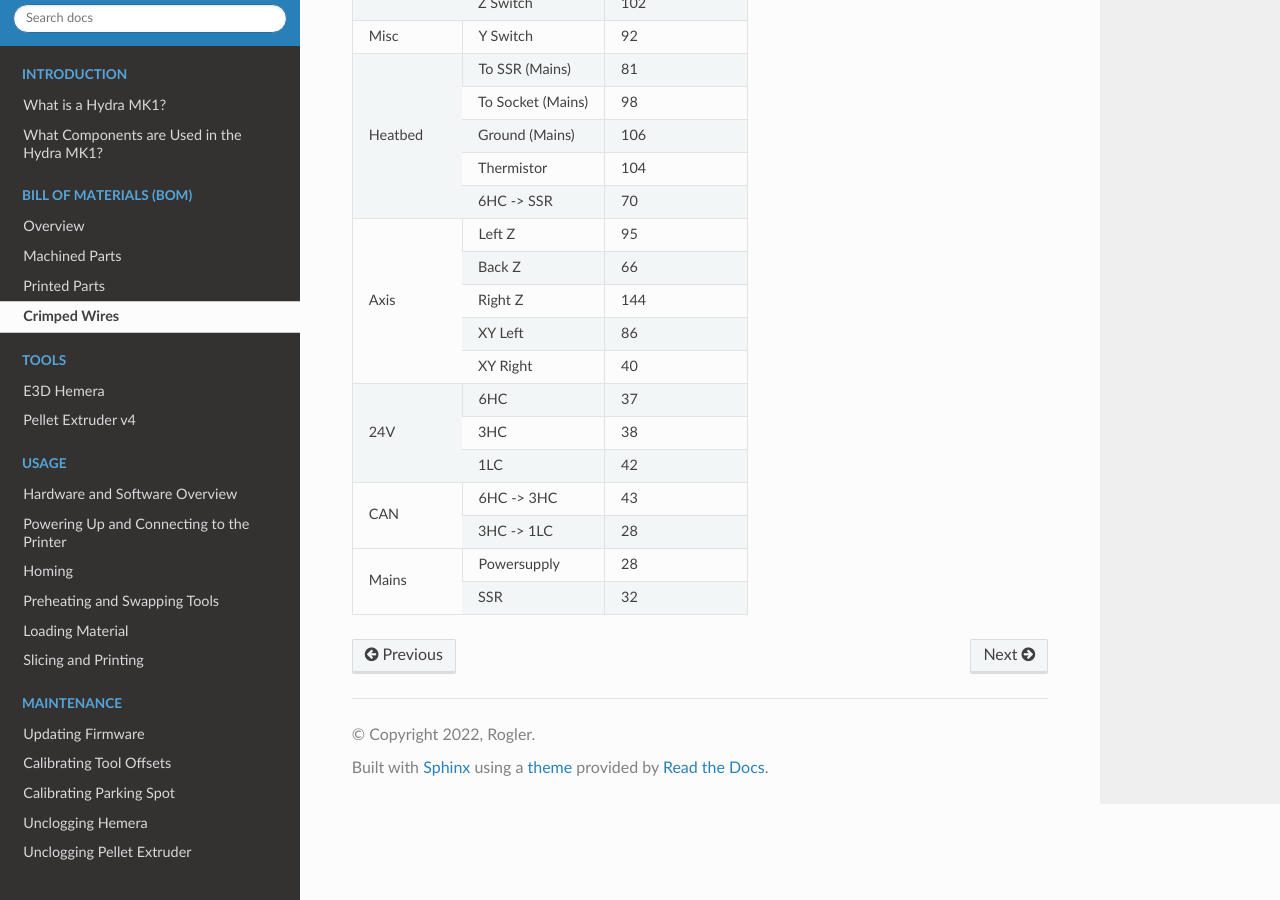
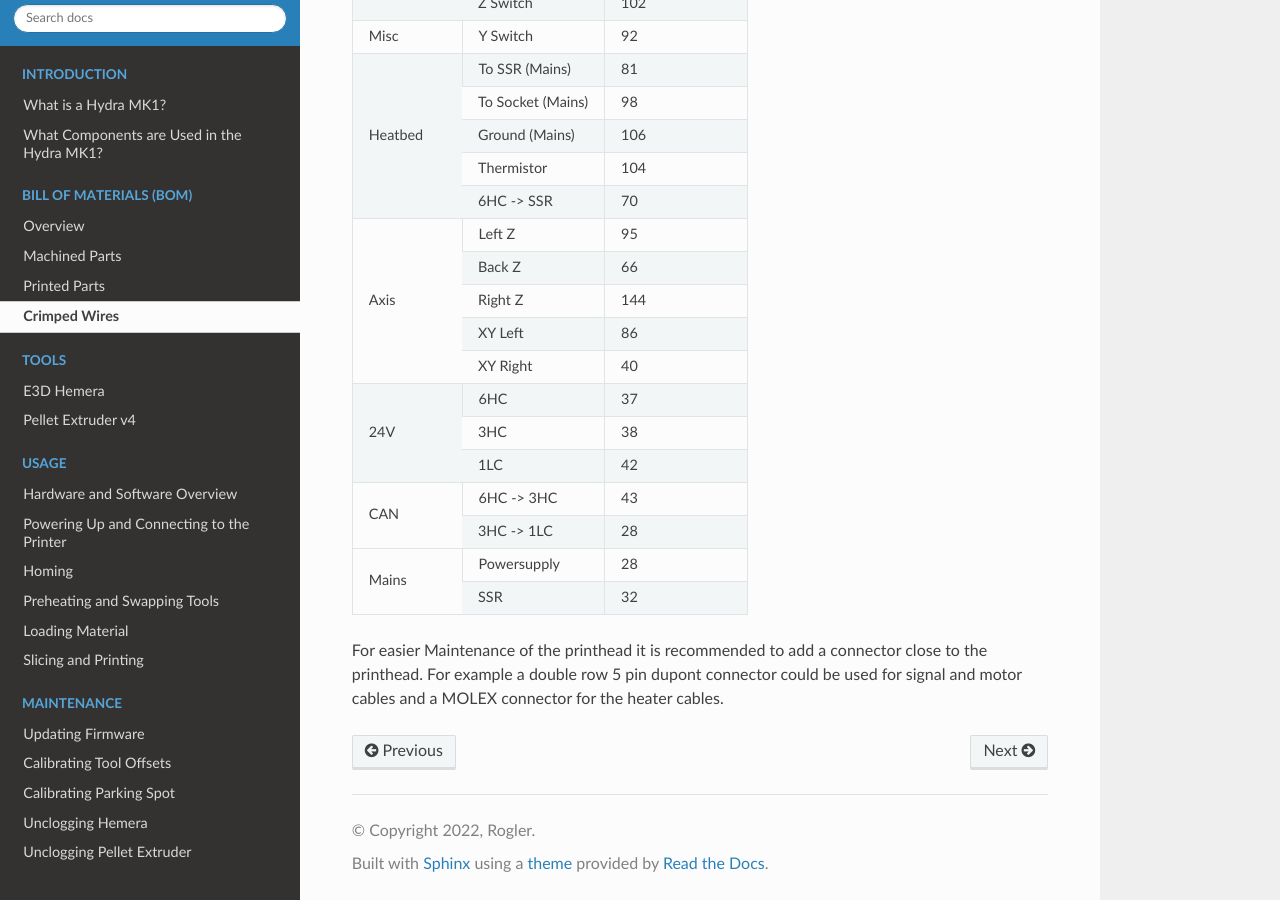
Before and after one commit to srl-ethz/hydra-documentation, a Sphinx documentation site: the page built from docs/source/bom/wires.rst, in a window 1280 px wide and 900 px high, scrolled down 1148 px. Built offline with Sphinx 7.4.7 and the Read the Docs theme 2.0.0, drawn with Linux system fonts in a browser that asks for light colours; pages that are not in the unit, such as notebooks, are missing from menus.

Commit message:
Update wires.rst

```diff
--- a/docs/source/bom/wires.rst
+++ b/docs/source/bom/wires.rst
@@ -92,3 +92,5 @@ Please crimp the following lengths of wires. For reference on how to crimp the c
 +                +-------------------+-------------------+
 | 		 | SSR		     | 32		 |
 +----------------+-------------------+-------------------+
+
+For easier Maintenance of the printhead it is recommended to add a connector close to the printhead. For example a double row 5 pin dupont connector could be used for signal and motor cables and a MOLEX connector for the heater cables.
```
